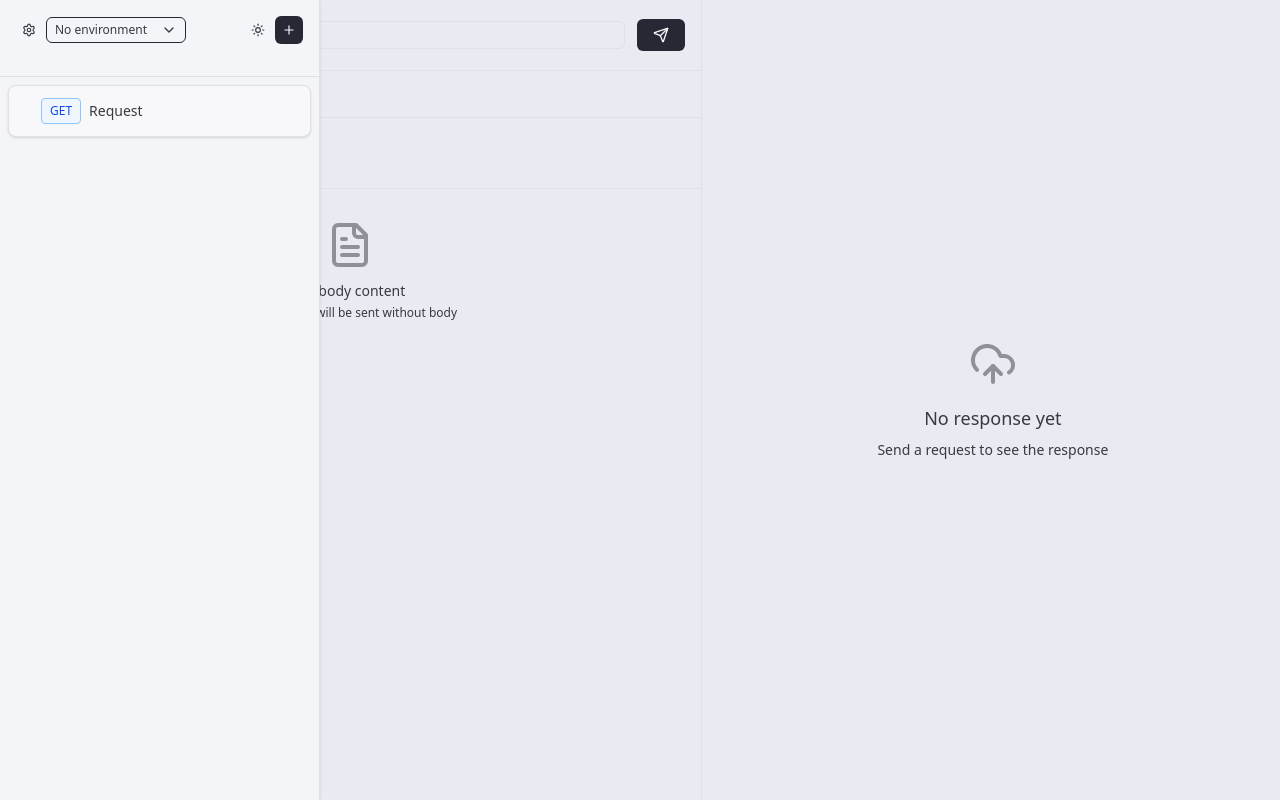
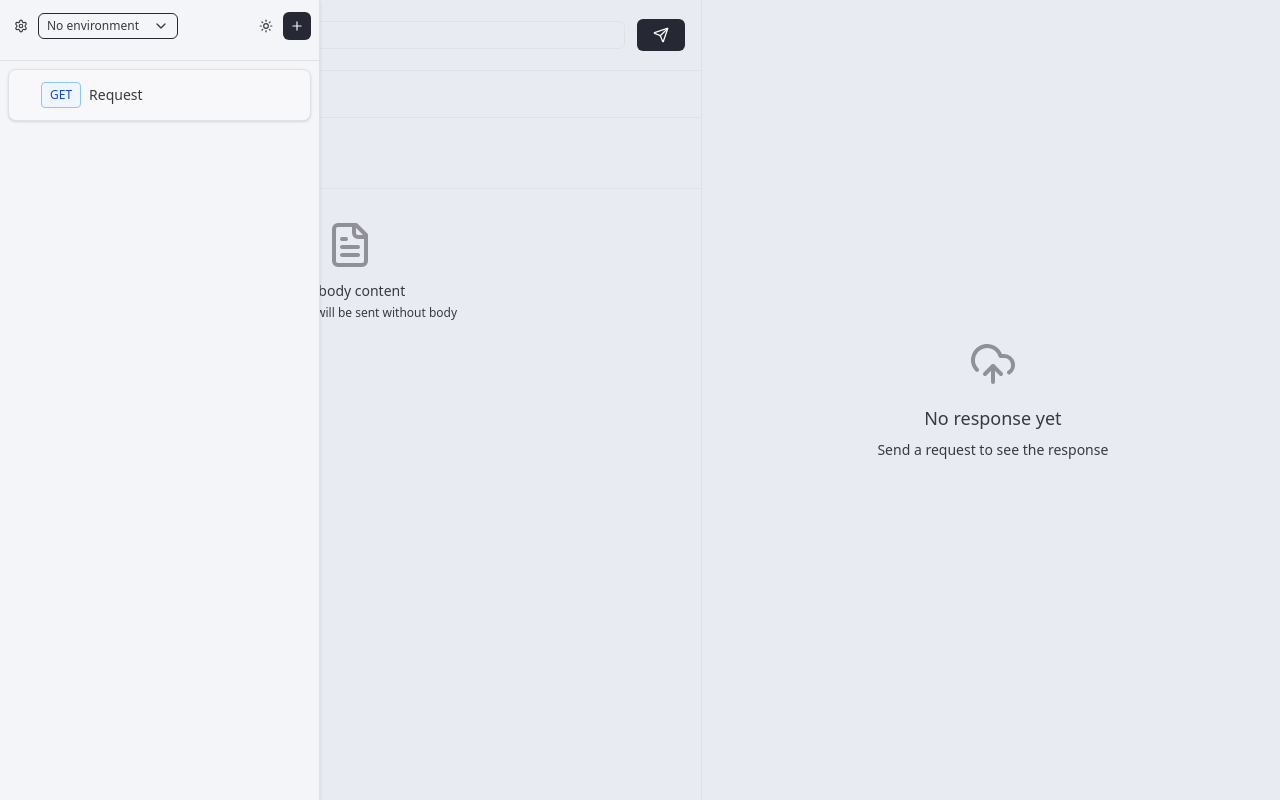
Before and after one commit to gvrciary/erynthis-api-client, a React (Vite) app: page / in a window 1280 px wide. Both pictures are taken after a click on the button "Create your first request". Built offline with nearby package versions, Linux system fonts and the light colour scheme.

Commit message:
fix: update panel and sidebar UI styles

```diff
--- a/src/components/panels/response-panel.tsx
+++ b/src/components/panels/response-panel.tsx
@@ -21,10 +21,10 @@ interface ResponsePanelProps {
 }
 
 const LoadingState = () => (
-  <div className="p-4 border-b border-border bg-accent">
+  <div className="p-4 border-b border-border h-full flex items-center justify-center">
     <div className="flex items-center space-x-3">
       <div className="w-5 h-5 border-2 border-primary border-t-transparent rounded-full animate-spin" />
-      <span className="text-sm text-foreground">Sending request...</span>
+      <span className="text-sm text-foreground ml-2">Sending request...</span>
     </div>
   </div>
 );
--- a/src/components/sidebar/sidebar-header.tsx
+++ b/src/components/sidebar/sidebar-header.tsx
@@ -70,7 +70,7 @@ const SidebarHeader = ({
 
   return (
     <>
-      <div className="p-4 border-b border-border flex-shrink-0">
+      <div className="px-2 pt-3 pb-1 border-b border-border flex-shrink-0">
         <div className="flex items-center justify-between mb-4">
           <div className="flex items-center space-x-1 flex-1 min-w-0">
             <button
--- a/src/components/ui/input.tsx
+++ b/src/components/ui/input.tsx
@@ -35,7 +35,7 @@ const Input = forwardRef<HTMLInputElement, InputProps>(
       <input
         ref={ref}
         className={cn(
-          "w-full text-foreground placeholder-muted-foreground outline-none transition-colors duration-150",
+          "w-full text-foreground placeholder-muted-foreground outline-none",
           "disabled:cursor-not-allowed disabled:opacity-50",
           sizeClasses[size],
           variantClasses[variant],
```
